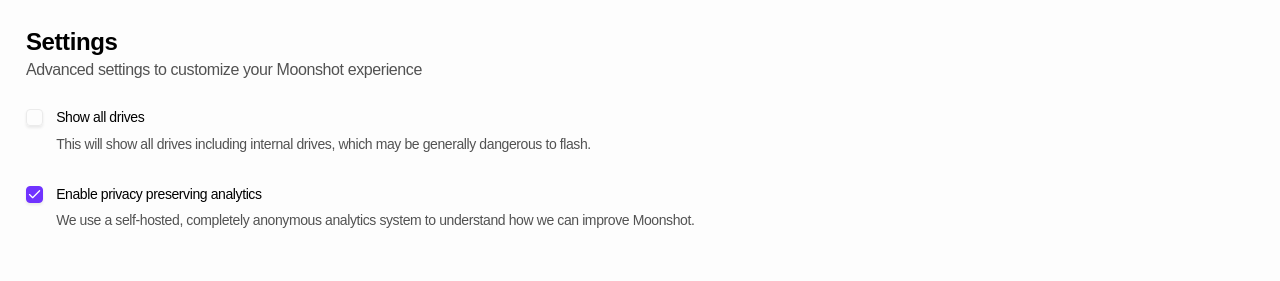
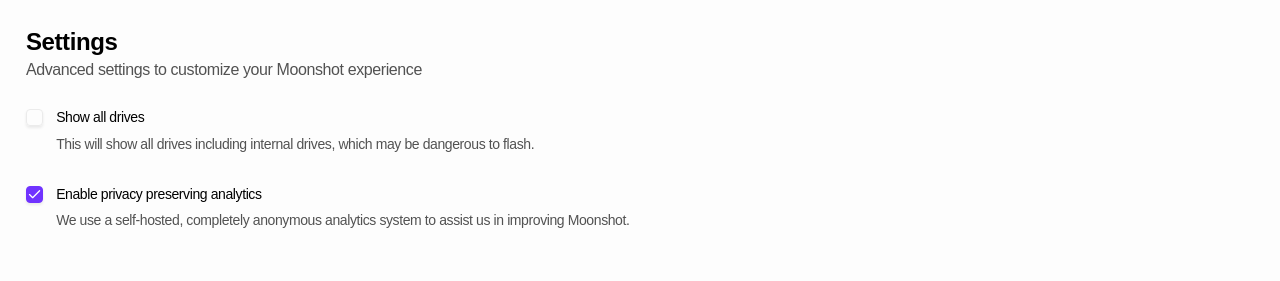
Before and after one commit to FyraLabs/moonshot, a SvelteKit app in the folder frontend/: page /settings in a window 1280 px wide. Shown: the top 281 px of the page. Built offline with nearby package versions, Linux system fonts and the light colour scheme.

Commit message:
chore: clean up some frontend copy
Signed-off-by: Owen-sz <owen@fyralabs.com>

```diff
--- a/frontend/src/routes/confirm/+page.svelte
+++ b/frontend/src/routes/confirm/+page.svelte
@@ -14,7 +14,7 @@
 
 <div class="flex h-screen flex-col gap-6 p-6">
 	<div>
-		<h1 class="text-2xl font-bold">Confirm selection</h1>
+		<h1 class="text-2xl font-bold">Confirm Selection</h1>
 		<h2 class="text-md text-muted-foreground">
 			Are you sure you want to flash this drive? All data will be erased.
 		</h2>
--- a/frontend/src/routes/drives/+page.svelte
+++ b/frontend/src/routes/drives/+page.svelte
@@ -26,7 +26,7 @@
 
 <div class="flex h-screen max-h-screen flex-col gap-6 p-6">
 	<div>
-		<h1 class="text-2xl font-bold">Select your drive</h1>
+		<h1 class="text-2xl font-bold">Select Your Drive</h1>
 		<h2 class="text-md text-muted-foreground">
 			This is the drive where the operating system will be flashed. All data will be erased.
 		</h2>
--- a/frontend/src/routes/progress/+page.svelte
+++ b/frontend/src/routes/progress/+page.svelte
@@ -14,7 +14,7 @@
 
 <div class="flex h-screen flex-col gap-6 p-6">
 	<div>
-		<h1 class="text-2xl font-bold">Flashing your drive</h1>
+		<h1 class="text-2xl font-bold">Flashing Your Drive</h1>
 		<h2 class="text-md text-muted-foreground">
 			This may take a few minutes. Please do not disconnect your drive.
 		</h2>
@@ -23,7 +23,7 @@
 	<div class="flex flex-1 flex-wrap gap-4">
 		<Card.Root class="flex-1">
 			<Card.Header>
-				<Card.Title>Sponsored thing</Card.Title>
+				<Card.Title>Sponsored Thing</Card.Title>
 				<Card.Description
 					>Our sponsor is very sigma. Get $67 off of your Labubu when you use code ohio.</Card.Description
 				>
--- a/frontend/src/routes/settings/+page.svelte
+++ b/frontend/src/routes/settings/+page.svelte
@@ -21,7 +21,7 @@
 				<Field.Content>
 					<Field.Label for="show-all-drives">Show all drives</Field.Label>
 					<Field.Description
-						>This will show all drives including internal drives, which may be generally dangerous
+						>This will show all drives including internal drives, which may be dangerous
 						to flash.</Field.Description
 					>
 				</Field.Content>
@@ -31,8 +31,8 @@
 				<Field.Content>
 					<Field.Label for="enable-analytics">Enable privacy preserving analytics</Field.Label>
 					<Field.Description
-						>We use a self-hosted, completely anonymous analytics system to understand how we can
-						improve Moonshot.</Field.Description
+						>We use a self-hosted, completely anonymous analytics system to assist us in
+						improving Moonshot.</Field.Description
 					>
 				</Field.Content>
 			</Field.Field>
```
